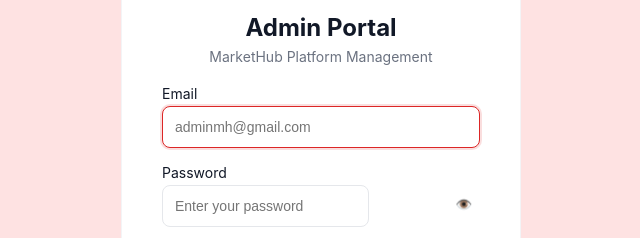
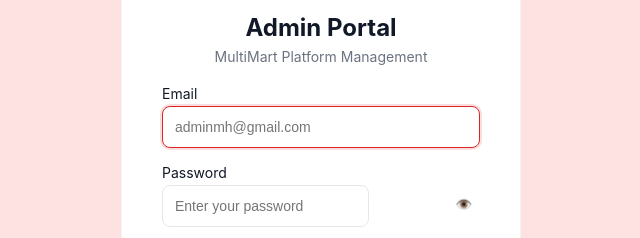
Before and after one commit to sohomsarkar2006-rgb/Multi-Mart, a plain HTML site: page admin-login.html in a window 1280 px wide. Shown: the part 244-482 px from the top of the page, 319-959 px from the left. Drawn offline with Linux system fonts and the light colour scheme.

Commit message:
updated bugs

```diff
--- a/admin-login.html
+++ b/admin-login.html
@@ -12,7 +12,7 @@
     <div class="login-header">
         <div class="logo-icon">🛡️</div>
         <h1>Admin Portal</h1>
-        <p>MarketHub Platform Management</p>
+        <p>MultiMart Platform Management</p>
     </div>
 
     <form id="adminLoginForm" novalidate>
```
Also changed, not shown: admin-dashboard.js (+6 -6 lines), admin-login.js (+25 -22 lines).
